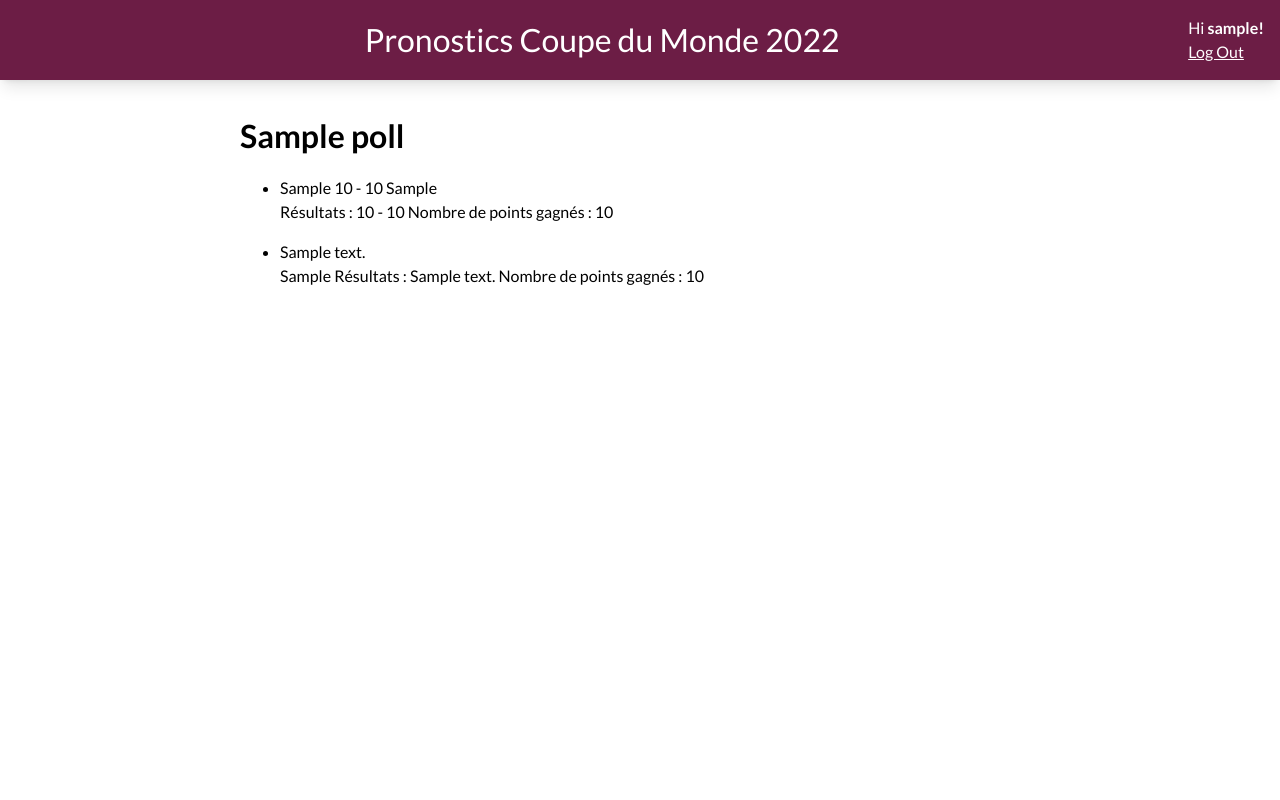
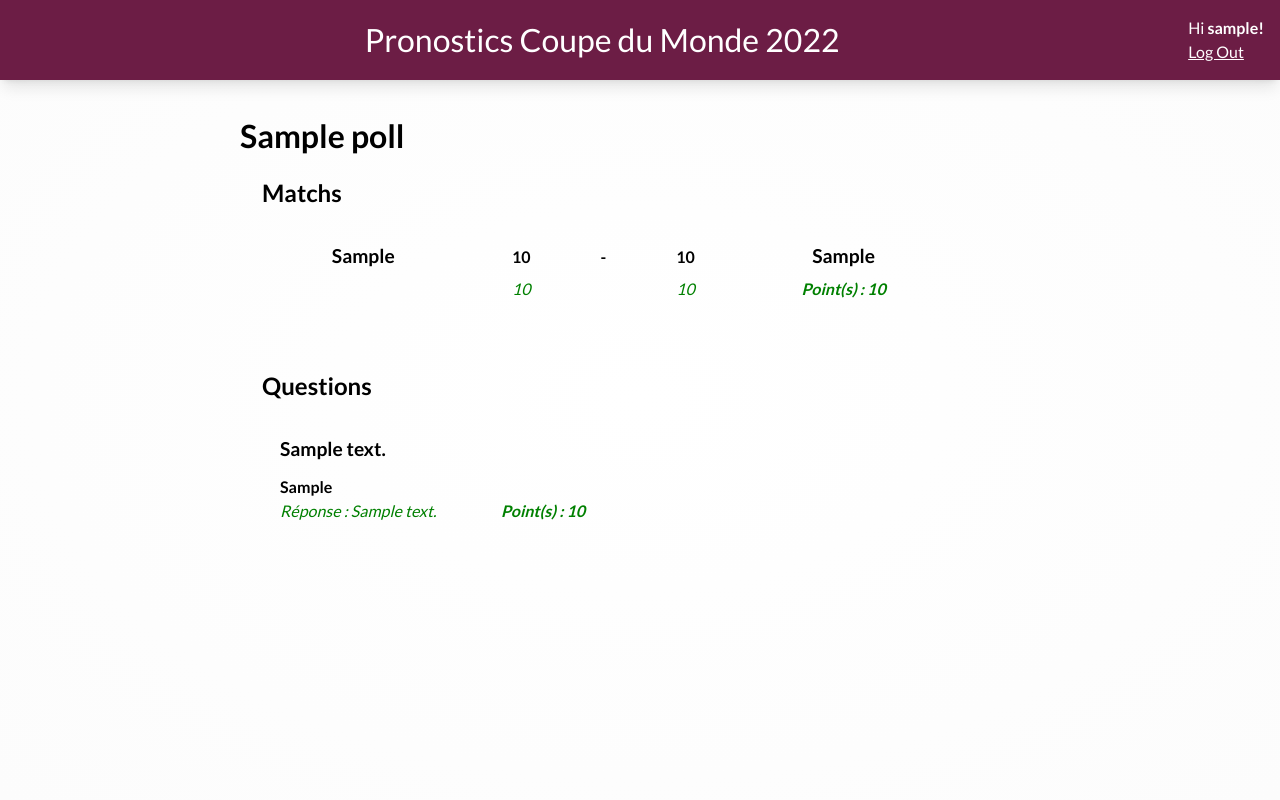
Before and after one commit to GodartVincent/CDM2022Prono, a Django app: page /pronostic/poll/1/ in a window 1280 px wide. Run offline with Django 4.2, Linux system fonts and the light colour scheme; a user stored in the database is signed in; tables that the repository leaves empty hold one stand-in row (values such as "Sample post").

Commit message:
styling further

```diff
--- a/prono/polls/static/polls/style.css
+++ b/prono/polls/static/polls/style.css
@@ -82,6 +82,7 @@ select {
 
 html {
   font-family: Lato;
+  background: radial-gradient(#ffffff, #fcfcfc);
 }
 
 a {
@@ -96,7 +97,6 @@ a {
   align-items: center;
   padding: 1rem;
   box-shadow: 0 10px 15px -3px rgb(0 0 0 / 0.1), 0 4px 6px -4px rgb(0 0 0 / 0.1);
-  margin-bottom: 2rem;
   height: 5rem;
 }
 
@@ -112,15 +112,124 @@ a {
   font-weight: bold;
 }
 
+h2 {
+  margin-top: 15px;
+  margin-bottom: 15px;
+  margin-left: 22px;
+}
+
 .content {
   width: 100%;
   max-width: 800px;
   margin: auto;
+  padding-top: 2rem;
+}
+
+.matchContainer {
+  display: flex;
+  flex-direction: row;
+  justify-content: center;
+}
+
+.match {
+  height: 95px;
+  font-weight: bold;
+}
+
+.result {
+  height : 40px;
+  padding-top: 0.4em;
+  font-weight: normal;
+  font-style: italic;
+  color : green;
+}
+
+.matchSquad1 {
+  display: inline-block;
+  width: 160px;
+  font-size: 1.2em;
+  text-align: center;
+}
+
+.opposing {
+  display: inline-block;
+  width: 8px;
+  text-align: center;
+}
+
+.matchSquad2 {
+  display: inline-block;
+  width: 160px;
+  font-size: 1.2em;
+  text-align: center;
+}
+
+.submitButton {
+  display: inline-block;
+  width: 110px;
+  text-align: center;
 }
 
 #choice {
   border-block-color: #32a1ce;
   font-style: italic;
+  writing-mode: horizontal-tb;
   text-align: center;
+  border-width: 4px;
+  width : 130px;
+}
+
+.matchInput {
+  display: inline-block;
+  width: 150px;
+  text-align: center;
+}
+
+.questionContainer {
+  font-weight: bold;
+}
+
+.question {
+  padding-top: 15px;
+  height: 120px;
+  font-weight: bold;
+}
+
+.questionStr {
+  font-size: 1.2em;
+  height: 40px;
+}
+
+.questionInput {
+  display: flex;
+  flex-direction: row;
+  justify-content: center;
+  display: inline-block;
+  text-align: left;
+  width : 643.5px;
+}
+
+#questionChoice {
+  border-block-color: #32a1ce;
+  font-style: italic;
   writing-mode: horizontal-tb;
+  border-width: 4px;
+  width : 630px;
 }
+
+.questionResult {
+  display: inline-block;
+  font-weight: normal;
+  font-style: italic;
+  width : 180px;
+  color : green;
+}
+
+.points {
+  display: inline-block;
+  font-weight: bold;
+  font-style: italic;
+  text-align: center;
+  width : 160px;
+  color : green;
+}
--- a/prono/polls/templates/polls/detailPoll.html
+++ b/prono/polls/templates/polls/detailPoll.html
@@ -1,14 +1,20 @@
 {% extends "index.html" %}{% block content %}
 <h1>{{poll.name}}</h1>
-<ul>
-  {% for match in matchs %}
-  {% include 'polls/pronosticMatch.html' %}
-  {% endfor %}
-</ul>
+<h2>{{"Matchs"}}</h2>
+<div class='matchContainer'>
+  <ul>
+    {% for match in matchs %}
+    {% include 'polls/pronosticMatch.html' %}
+    {% endfor %}
+  </ul>
+</div>
 
+<h2>{{"Questions"}}</h2>
+<div class='questionContainer'>
 <ul>
   {% for question in questions %}
   {% include 'polls/pronosticQuestion.html' %}
   {% endfor %}
 </ul>
+</div>
 {% endblock %}
--- a/prono/polls/templates/polls/pronosticMatch.html
+++ b/prono/polls/templates/polls/pronosticMatch.html
@@ -1,46 +1,115 @@
+
+<div class="match">
   {% if match.isfilled %} {% if match.isPronoOver %}
-<li>
-  {{ match.squad_1 }} {{ " " }} {{ match.prono_1 }} {{ " - " }}
-  {{ match.prono_2 }} {{ " " }} {{ match.squad_2 }}
-</li>
+    <div class="matchSquad1">
+      {{ match.squad_1 }}
+    </div>
+    <div class="matchInput">
+      {{ match.prono_1 }}
+    </div>
+    <div class="opposing">
+      {{" - " }}
+    </div>
+    <div class="matchInput">
+      {{ match.prono_2 }}
+    </div>
+    <div class="matchSquad2">
+      {{ match.squad_2 }}
+    </div>
+    <div class="submitButton"></div>
   {% else %}
   <form action="{% url 'polls:pronosticMatch' match.id %}" method="post">
     {% csrf_token %}
-  <li>
-    {{ match.squad_1 }} {{ " " }}
+      <div class="matchSquad1">
+        {{ match.squad_1 }}
+      </div>
+      <div class="matchInput">
         <input
           type="number"
           name="score"
           id="choice"
           value="{{ match.prono_1 }}"
         />
-    {{ " - " }}
+      </div>
+      <div class="opposing">
+        {{" - " }}
+      </div>
+      <div class="matchInput">
         <input
           type="number"
           name="score"
           id="choice"
           value="{{ match.prono_2 }}"
         />
-    {{ " " }} {{ match.squad_2 }} <input type="submit" value="Mettre à jour" />
-  </li>
+      </div>
+      <div class="matchSquad2">
+        {{ match.squad_2 }}
+      </div>
+      <div class="submitButton">
+        <input type="submit" value="Mettre à jour" />
+      </div>
   </form>
   {% endif %} {% elif match.isPronoOver %}
-<li>
-  {{ match.squad_1 }} {{ " - " }} {{ match.squad_2 }}
-  {{ " Pas de pronostic pour ce match" }}
-</li>
+    <div class="matchSquad1">
+      {{ match.squad_1 }}
+    </div>
+    <div class="matchInput">
+      {{" X " }}
+    </div>
+    <div class="opposing">
+      {{" - " }}
+    </div>
+    <div class="matchInput">
+      {{" X " }}
+    </div>
+    <div class="matchSquad2">
+      {{ match.squad_2 }}
+    </div>
+    <div class="submitButton"></div>
 
   {% else %}
   <form action="{% url 'polls:pronosticMatch' match.id %}" method="post">
     {% csrf_token %}
-  <li>
-    {{ match.squad_1 }} {{ " " }}
-    <input type="number" name="score" id="choice" /> {{ " - " }}
-    <input type="number" name="score" id="choice" /> {{ " " }}
-    {{ match.squad_2 }} <input type="submit" value="Valider" />
-  </li>
+      <div class="matchSquad1">
+        {{ match.squad_1 }}
+      </div>
+      <div class="matchInput">
+        <input type="number" name="score" id="choice" />
+      </div>
+      <div class="opposing">
+        {{" - " }}
+      </div>
+      <div class="matchInput">
+        <input type="number" name="score" id="choice" />
+      </div>
+      <div class="matchSquad2">
+        {{ match.squad_2 }}
+      </div>
+      <div class="submitButton">
+        <input type="submit" value="Valider" />
+      </div>
   </form>
+  {% endif %}
 
-{% endif %} {% if match.score_1 >= 0 and match.score_2 >= 0 %} {{ "Résultats : " }}
-{{ match.score_1 }} {{ " - " }} {{ match.score_2 }} {% if match.isfilled %}
-{{ "Nombre de points gagnés : "}} {{ match.points }} {% endif %} {% endif %}
+{% if match.score_1 >= 0 and match.score_2 >= 0 %}
+<div class="result">
+    <div class="matchSquad1"></div>
+    <div class="matchInput">
+      {{ match.score_1 }}
+    </div>
+    <div class="opposing">
+      {{"  " }}
+    </div>
+    <div class="matchInput">
+      {{ match.score_2 }}
+    </div>
+    {% if not match.isfilled %}
+    <div class="matchSquad1"></div>
+    <div class="submitButton"></div>
+    {% else %}
+  <div class="points">
+    {{ "Point(s) : "}} {{ match.points }}
+  </div>
+  <div class="submitButton"></div> {% endif %}</div>{% endif %}
+
+</div>
--- a/prono/polls/templates/polls/pronosticQuestion.html
+++ b/prono/polls/templates/polls/pronosticQuestion.html
@@ -1,29 +1,51 @@
-<li>{{ question }}</li>
+<div class="question">
+<div class="questionStr">
+    {{ question }}
+</div>
 {% if question.isfilled %}
 
 {% if question.isPronoOver %}
-{{ question.prono }}
+<div class="questionInput">
+    {{ question.prono }}
+</div>
+<div class="submitButton"></div>
 {% else %}
-<form action="{% url 'polls:pronosticQuestion' question.id %}" method="post">
-    {% csrf_token %}
-    <input type="text" name="answer" id="choice" value="{{ question.prono }}"> <input type="submit"
-        value="Mettre à jour">
-</form>
+    <form action="{% url 'polls:pronosticQuestion' question.id %}" method="post">
+        {% csrf_token %}
+        <div class="questionInput">
+            <input type="text" name="answer" id="questionChoice" value="{{ question.prono }}">
+        </div>
+        <div class="submitButton">
+            <input type="submit" value="Mettre à jour">
+        </div>
+    </form>
 {% endif %}
 
 {% elif question.isPronoOver %}
-{{ "Pas de pronostic pour cette question" }}
+<div class="questionInput">
+</div>
 
 {% else %}
+
 <form action="{% url 'polls:pronosticQuestion' question.id %}" method="post">
     {% csrf_token %}
-    <input type="text" name="answer" id="choice"> <input type="submit" value="Valider">
+    <div class="questionInput">
+        <input type="text" name="answer" id="questionChoice">
+    </div>
+    <div class="submitButton">
+        <input type="submit" value="Valider">
+    </div>
 </form>
 {% endif %}
 
 {% if question.answer != 'None' %}
-{{ "Résultats : " }} {{ question.answer }}
+<div class="questionResult">
+{{ "Réponse : " }} {{ question.answer }}
+</div>
 {% if question.isfilled %}
-{{ "Nombre de points gagnés : "}} {{ question.points }}
+<div class="points">
+{{ "Point(s) : "}} {{ question.points }}
+</div>
 {% endif %}
 {% endif %}
+</div>
```
Lines whose indentation alone changed are shown as unchanged.
